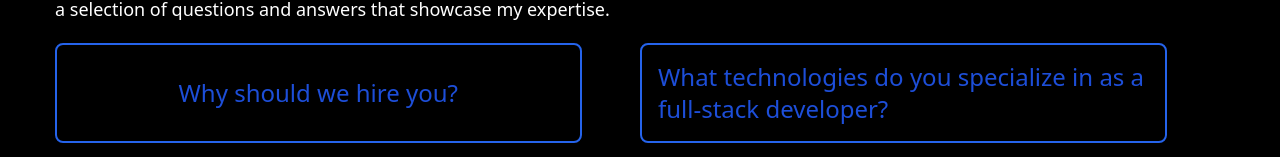
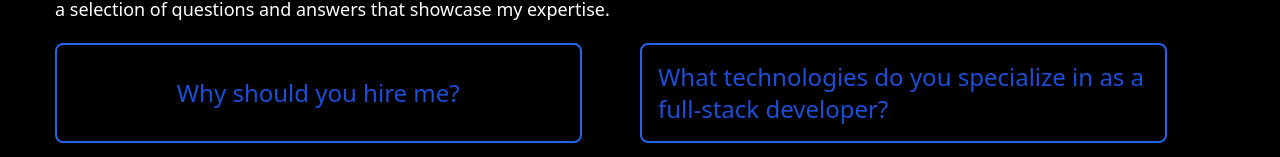
Before and after one commit to jerinjerinjerin/jerin_portfolio_new_version, a Next.js app: page /hireme in a window 1280 px wide. Shown: the part 293-450 px from the top of the page. Built offline with nearby package versions, Linux system fonts and the light colour scheme.

Commit message:
Update page.jsx

```diff
--- a/app/hireme/page.jsx
+++ b/app/hireme/page.jsx
@@ -4,7 +4,7 @@ import { motion } from "framer-motion";
 
 const hairMe = [
     {
-        question: "Why should we hire you?",
+        question: "Why should you hire me?",
         answer: "In addition to my technical expertise, I am a team player who is committed to knowledge sharing and helping others grow. I am highly motivated and continuously seek to improve both my skills and the efficiency of the team. My strong communication and problem-solving abilities, combined with my dedication to advancing in the latest technologies, make me a valuable asset in any development environment."
     },
     {
```
